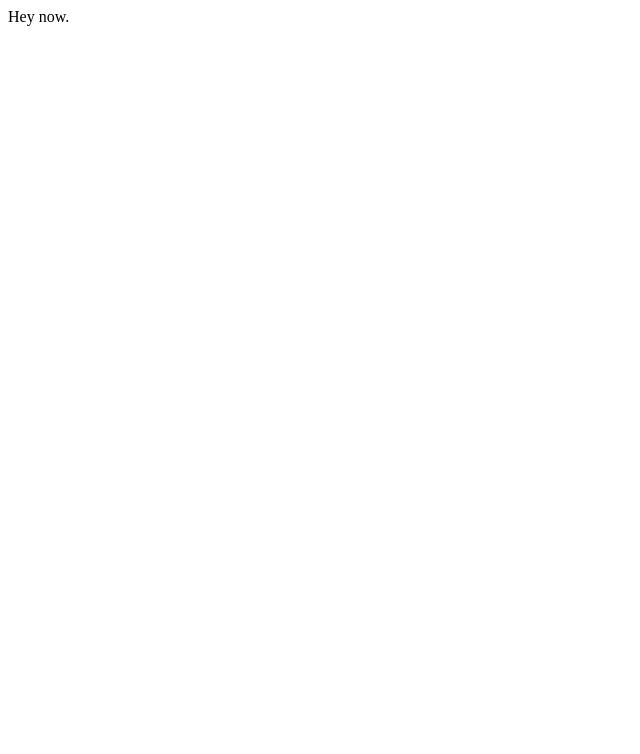
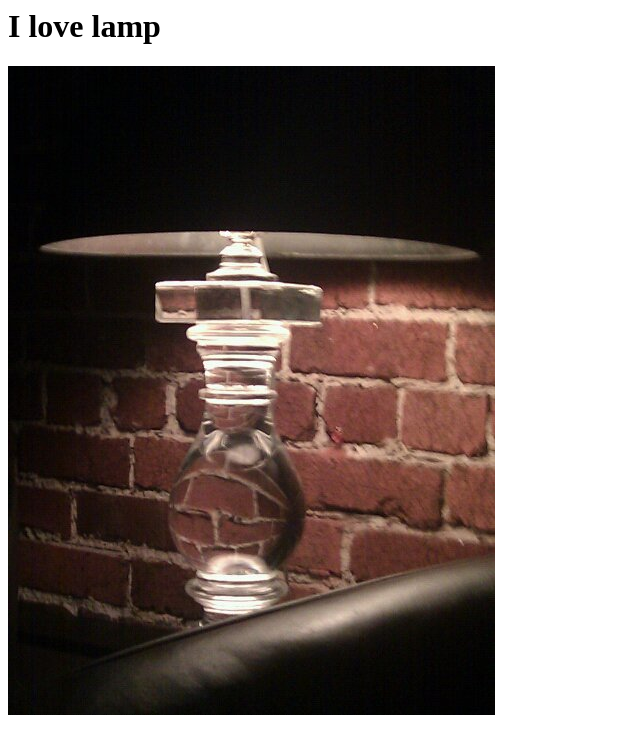
Before and after one commit to mcgrof/mcgrof.github.com, a plain HTML site: page index.html in a window 1280 px wide. Shown: the whole page, without its empty margins (0-640 px from the left). Drawn offline with Linux system fonts and the light colour scheme.

Commit message:
web: add lamp
Signed-off-by: Luis R. Rodriguez <mcgrof@frijolero.org>

```diff
--- a/index.html
+++ b/index.html
@@ -1 +1,3 @@
-Hey now.
+<h1>I love lamp</h1>
+
+<img src="lamp.jpg">
```
Also changed, not shown: lamp.jpg (added).
